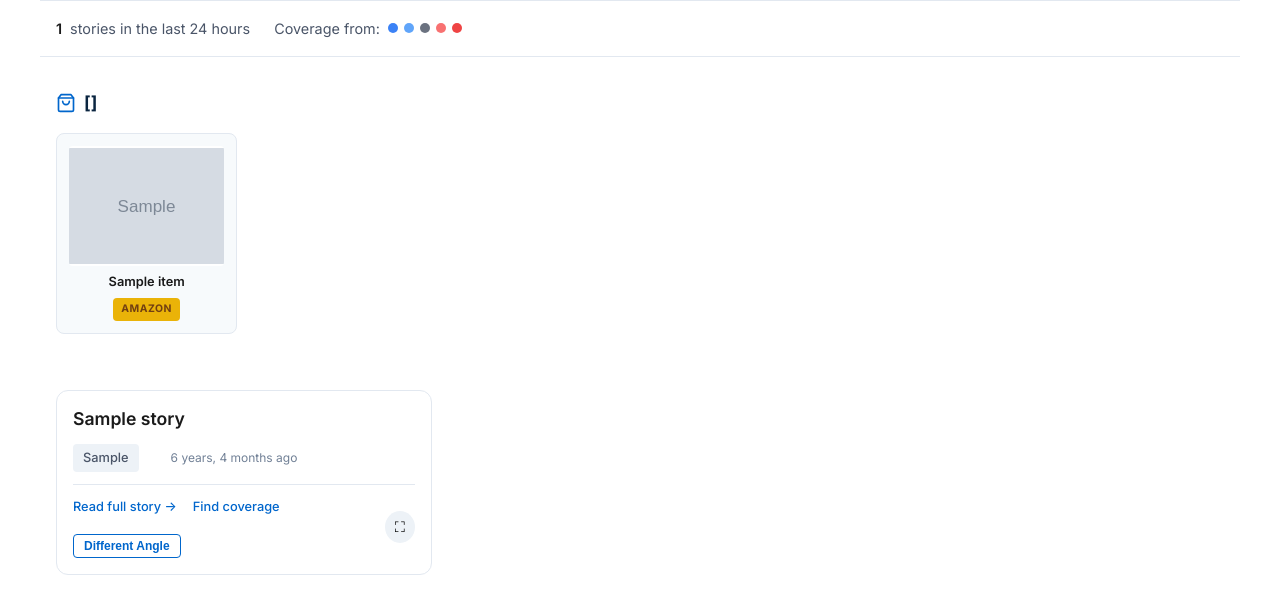
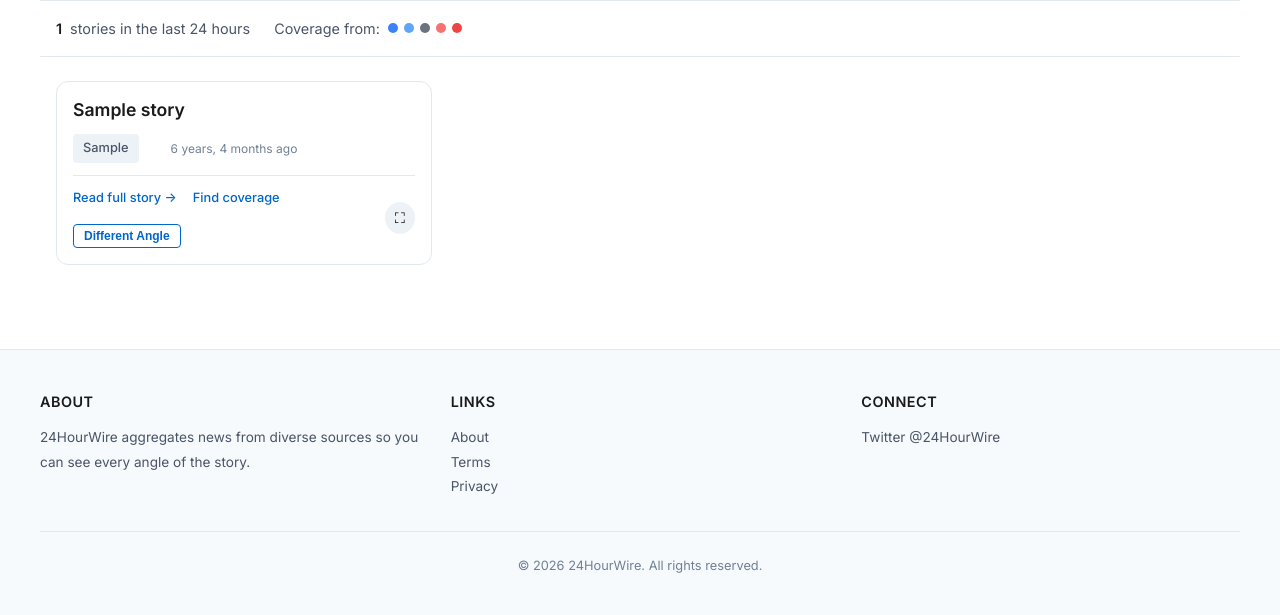
Before and after one commit to tomclements/24hourwire, a Django app: template news/templates/topic_detail.html in a window 1280 px wide. Shown: the part 366-981 px from the top of the page. After the commit the page ends 939 px from the top, so only its background shows below. Run offline with Django 5.2, Linux system fonts and the light colour scheme; tables that the repository leaves empty hold one stand-in row (values such as "Sample post"); the template is opened without the code that fills it: values that come from a table or form of the project are taken from there, most other values are stand-ins (such as "Sample title", 1, 10 or a date in 2020); grey boxes marked "Sample" are stand-in pictures; data that the repository does not hold is empty.

Commit message:
Scatter World Cup merchandise cards within story grid
- Removed dedicated .merchandise-section block from topic pages
- Merchandise cards now inserted directly into the stories grid,
  matching the book recommendation pattern from the homepage
- First merch card appears after 4th story, second after 10th
- Reuses .book-card yellow gradient styling for visual consistency
- Tracks clicks via existing /analytics/book-click/ endpoint
- Topics without merchandise show no cards at all
- Updated TopicMerchandiseTests to verify scattered insertion
- All 75 critical tests passing

```diff
--- a/news/templates/topic_detail.html
+++ b/news/templates/topic_detail.html
@@ -572,89 +572,92 @@
             border-color: var(--accent);
         }
 
-        /* Merchandise Section */
-        .merchandise-section {
-            max-width: 1200px;
-            margin: 32px auto;
-            padding: 0 16px;
-        }
-
-        .merchandise-header {
-            display: flex;
-            align-items: center;
-            gap: 8px;
-            margin-bottom: 16px;
-            font-size: 1.1rem;
-            font-weight: 700;
-            color: var(--primary);
-        }
-
-        .merchandise-grid {
-            display: grid;
-            grid-template-columns: repeat(auto-fill, minmax(160px, 1fr));
-            gap: 16px;
-        }
-
-        .merch-card {
-            background: var(--bg-secondary);
-            border: 1px solid var(--border);
-            border-radius: var(--radius);
-            padding: 12px;
-            text-align: center;
-            text-decoration: none;
-            color: inherit;
+        /* Book / Merchandise Cards (same styling as homepage) */
+        .book-card {
+            background: linear-gradient(135deg, #fefce8 0%, #fef9c3 100%);
+            border: 2px solid #eab308;
+            border-radius: var(--radius-lg);
+            padding: 20px;
             transition: all 0.2s;
             display: flex;
             flex-direction: column;
+            height: 100%;
+            max-width: 100%;
+            overflow-x: hidden;
+            text-align: center;
+            position: relative;
         }
 
-        .merch-card:hover {
-            border-color: var(--accent);
-            box-shadow: var(--shadow-md);
+        .book-card:hover {
+            box-shadow: 0 8px 16px -4px rgba(234, 179, 8, 0.3);
             transform: translateY(-2px);
+            border-color: #ca8a04;
         }
 
-        .merch-image {
-            width: 100%;
-            height: 120px;
-            object-fit: contain;
-            border-radius: 4px;
-            margin-bottom: 8px;
-            background: var(--bg-primary);
-        }
-
-        .merch-name {
-            font-size: 0.8rem;
-            font-weight: 600;
-            color: var(--text-primary);
-            line-height: 1.3;
-            flex-grow: 1;
-            display: -webkit-box;
-            -webkit-line-clamp: 2;
-            -webkit-box-orient: vertical;
-            overflow: hidden;
-        }
-
-        .merch-badge {
+        .book-badge {
             display: inline-block;
             background: #eab308;
             color: #713f12;
-            font-size: 0.65rem;
+            font-size: 0.7rem;
             font-weight: 700;
             text-transform: uppercase;
             letter-spacing: 0.05em;
-            padding: 3px 8px;
+            padding: 4px 10px;
             border-radius: 4px;
-            margin-top: 8px;
+            margin-bottom: 12px;
             align-self: center;
         }
 
-        [data-theme="dark"] .merch-card {
-            background: var(--bg-secondary);
+        .book-cover {
+            width: 100px;
+            height: 150px;
+            object-fit: cover;
+            border-radius: 6px;
+            margin: 0 auto 16px auto;
+            box-shadow: 0 4px 8px rgba(0,0,0,0.15);
+            display: block;
+            background: #f3f4f6;
         }
 
-        [data-theme="dark"] .merch-image {
-            background: var(--bg-tertiary);
+        .book-title {
+            font-size: 1.05rem;
+            font-weight: 700;
+            color: #713f12;
+            line-height: 1.4;
+            margin: 0 0 8px 0;
+        }
+
+        .book-author {
+            font-size: 0.85rem;
+            color: #92400e;
+            margin-bottom: 12px;
+            font-style: italic;
+        }
+
+        .book-description {
+            font-size: 0.85rem;
+            color: #78350f;
+            line-height: 1.5;
+            margin-bottom: 16px;
+            flex-grow: 1;
+        }
+
+        .book-link {
+            display: inline-block;
+            background: #ca8a04;
+            color: white;
+            text-decoration: none;
+            padding: 10px 20px;
+            border-radius: 8px;
+            font-weight: 600;
+            font-size: 0.9rem;
+            transition: all 0.2s;
+            align-self: center;
+        }
+
+        .book-link:hover {
+            background: #a16207;
+            transform: translateY(-1px);
         }
 
         [data-theme="dark"] .topic-hero {
@@ -721,32 +724,43 @@
         {% endif %}
     </div>
 
-    {% if topic.merchandise and topic.merchandise.items %}
-    <section class="merchandise-section">
-        <h2 class="merchandise-header">
-            <svg width="20" height="20" viewBox="0 0 24 24" fill="none" stroke="currentColor" stroke-width="2" stroke-linecap="round" stroke-linejoin="round" style="color: var(--accent);"><path d="M6 2L3 6v14a2 2 0 0 0 2 2h14a2 2 0 0 0 2-2V6l-3-4z"></path><line x1="3" y1="6" x2="21" y2="6"></line><path d="M16 10a4 4 0 0 1-8 0"></path></svg>
-            {{ topic.merchandise.title }}
-        </h2>
-        <div class="merchandise-grid">
-            {% for item in topic.merchandise.items %}
-            <a href="{{ item.url }}" target="_blank" rel="nofollow sponsored" class="merch-card" onclick="if(navigator.sendBeacon){navigator.sendBeacon('/analytics/book-click/',JSON.stringify({asin:'{{ item.name|escapejs }}',timestamp:Date.now()}))}">
-                {% if item.image %}
-                <img src="{{ item.image }}" alt="{{ item.name }}" class="merch-image" loading="lazy" onerror="this.style.display='none'">
-                {% else %}
-                <div class="merch-image" style="display:flex;align-items:center;justify-content:center;background:#f3f4f6;color:#9ca3af;font-size:2rem;">⚽</div>
-                {% endif %}
-                <span class="merch-name">{{ item.name }}</span>
-                <span class="merch-badge">Amazon</span>
-            </a>
-            {% endfor %}
-        </div>
-    </section>
-    {% endif %}
-
     <main>
         {% if stories %}
         <div class="stories-grid">
             {% for story in stories %}
+
+            {# Insert merchandise card after 4th story #}
+            {% if forloop.counter == 4 and topic.merchandise and topic.merchandise.items %}
+                {% with item=topic.merchandise.items.0 %}
+                <article class="book-card">
+                    <span class="book-badge">{{ topic.merchandise.title }}</span>
+                    {% if item.image %}
+                    <img src="{{ item.image }}" alt="{{ item.name }}" class="book-cover" loading="lazy" onerror="this.style.display='none'">
+                    {% else %}
+                    <div class="book-cover" style="display:flex;align-items:center;justify-content:center;background:#f3f4f6;color:#9ca3af;font-size:2rem;">⚽</div>
+                    {% endif %}
+                    <h3 class="book-title">{{ item.name }}</h3>
+                    <a href="{{ item.url }}" target="_blank" rel="nofollow sponsored" class="book-link" onclick="if(navigator.sendBeacon){navigator.sendBeacon('/analytics/book-click/',JSON.stringify({asin:'{{ item.name|escapejs }}',timestamp:Date.now()}))}">View on Amazon &rarr;</a>
+                </article>
+                {% endwith %}
+            {% endif %}
+
+            {# Insert second merchandise card after 10th story (if available) #}
+            {% if forloop.counter == 10 and topic.merchandise and topic.merchandise.items|length > 1 %}
+                {% with item=topic.merchandise.items.1 %}
+                <article class="book-card">
+                    <span class="book-badge">{{ topic.merchandise.title }}</span>
+                    {% if item.image %}
+                    <img src="{{ item.image }}" alt="{{ item.name }}" class="book-cover" loading="lazy" onerror="this.style.display='none'">
+                    {% else %}
+                    <div class="book-cover" style="display:flex;align-items:center;justify-content:center;background:#f3f4f6;color:#9ca3af;font-size:2rem;">⚽</div>
+                    {% endif %}
+                    <h3 class="book-title">{{ item.name }}</h3>
+                    <a href="{{ item.url }}" target="_blank" rel="nofollow sponsored" class="book-link" onclick="if(navigator.sendBeacon){navigator.sendBeacon('/analytics/book-click/',JSON.stringify({asin:'{{ item.name|escapejs }}',timestamp:Date.now()}))}">View on Amazon &rarr;</a>
+                </article>
+                {% endwith %}
+            {% endif %}
+
             <article class="story-card">
                 <div class="story-header">
                     <a href="{{ story.url }}" target="_blank" class="story-title">{{ story.title }}</a>
```
Also changed, not shown: news/tests.py (+25 -14 lines).
